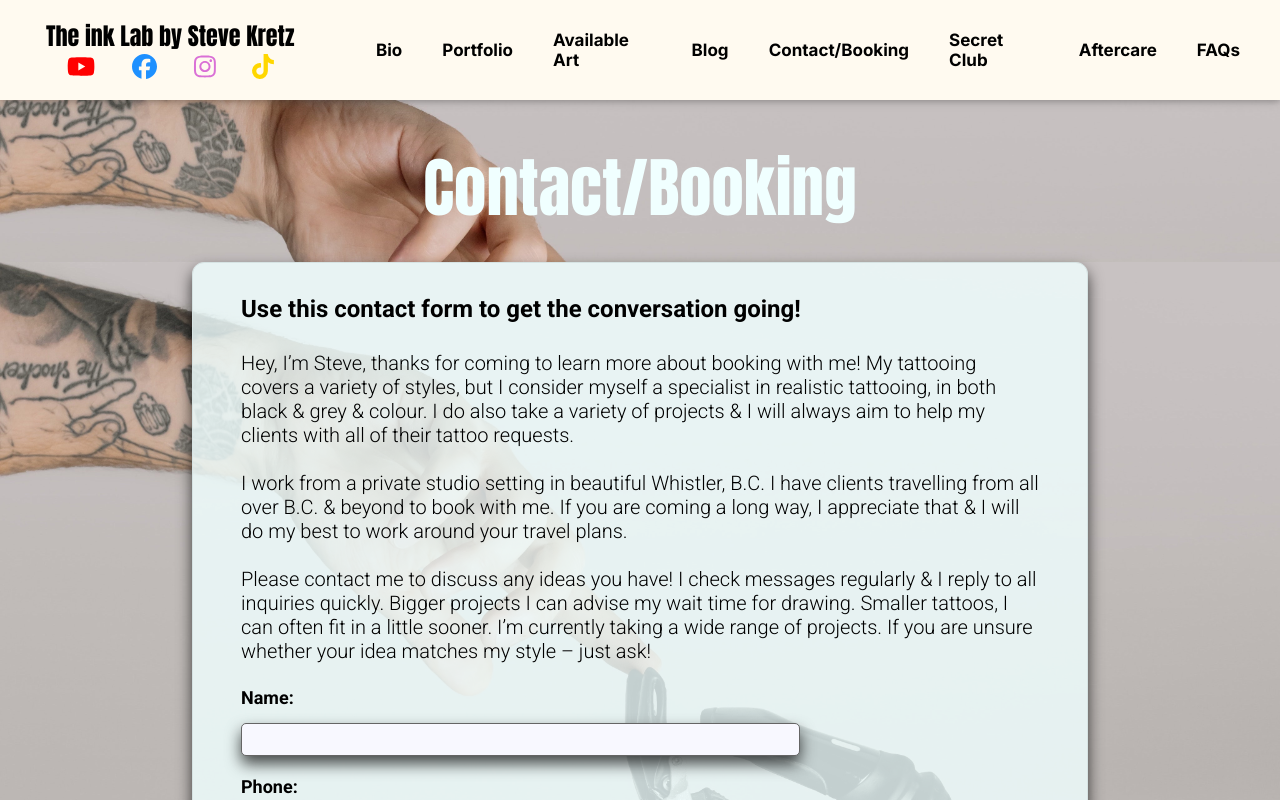
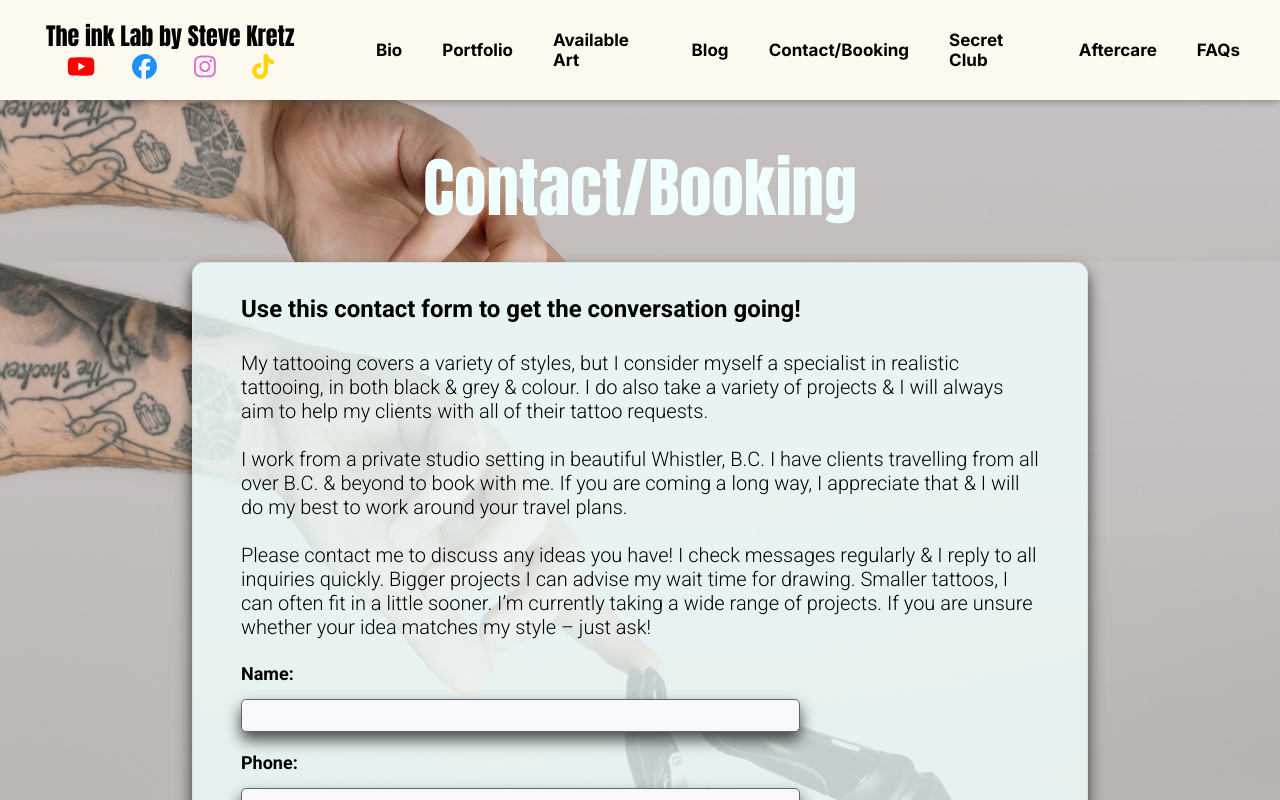
Before and after one commit to rooky1979/inklab, a Next.js app: page /contactbooking in a window 1280 px wide. Shown: the top 800 px of the page. Built offline with nearby package versions, Linux system fonts and the light colour scheme.

Commit message:
Update ContactForm.js

```diff
--- a/components/ContactForm.js
+++ b/components/ContactForm.js
@@ -33,7 +33,9 @@ const ContactForm = ({ backgroundImage }) => {
         email: "",
         tattooEnquiry: "",
       });
+      alert("Email sent successfully!");
     } catch (error) {
+      alert("An error occurred while sending the email. Please try again later.");
       console.error("Error sending email:", error);
     }
   };
@@ -48,8 +50,7 @@ const ContactForm = ({ backgroundImage }) => {
           </div>
           <div className={contactStyles.text}>
             <p>
-              Hey, I’m Steve, thanks for coming to learn more about booking with
-              me! My tattooing covers a variety of styles, but I consider myself
+              My tattooing covers a variety of styles, but I consider myself
               a specialist in realistic tattooing, in both black & grey &
               colour. I do also take a variety of projects & I will always aim
               to help my clients with all of their tattoo requests.
```
